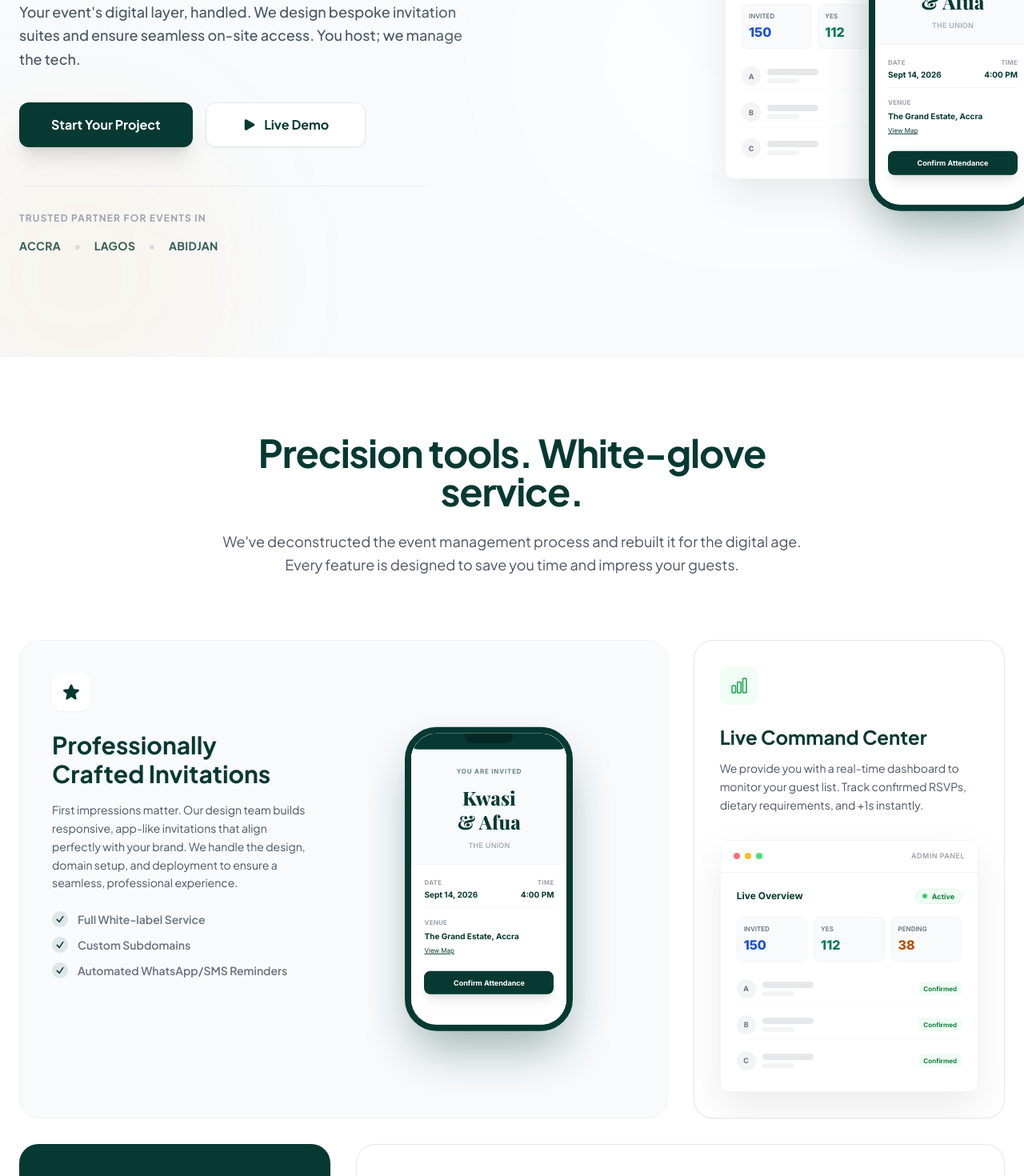
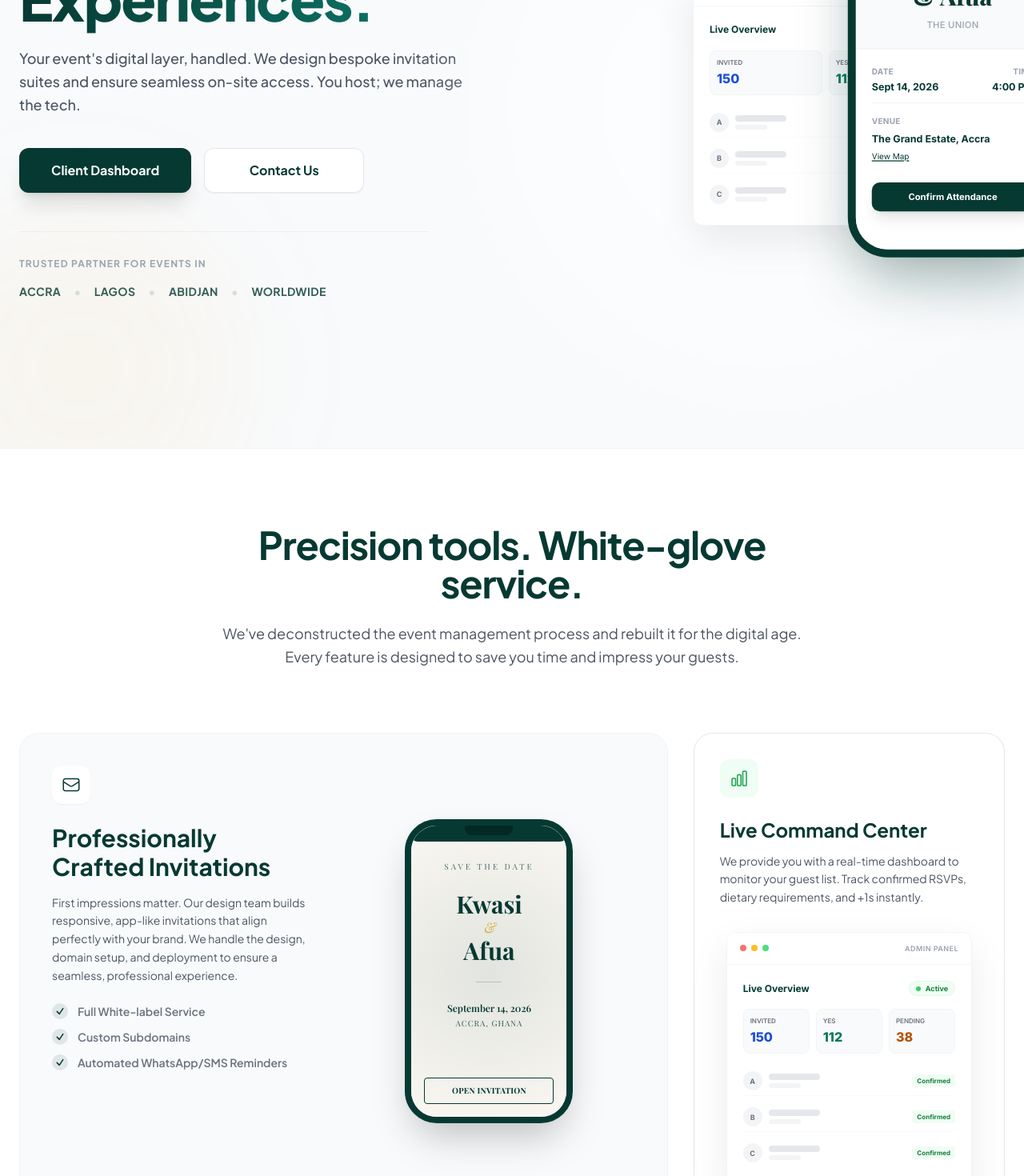
Before and after one commit to geeksiah/digitalGuestbook, a Next.js app in the folder frontend/: page / in a window 1280 px wide. Shown: the part 360-1830 px from the top of the page at 80% size. Built offline with nearby package versions, Linux system fonts and the light colour scheme; a web font is replaced by a local one.

Commit message:
homepage enhancement 4

```diff
--- a/frontend/app/page.tsx
+++ b/frontend/app/page.tsx
@@ -29,7 +29,7 @@ function cn(...classes: (string | undefined | null | false)[]) {
 const Icons = {
   ArrowRight: (props: React.SVGProps<SVGSVGElement>) => <svg fill="none" viewBox="0 0 24 24" stroke="currentColor" strokeWidth={2} {...props}><path strokeLinecap="round" strokeLinejoin="round" d="M13.5 4.5L21 12m0 0l-7.5 7.5M21 12H3" /></svg>,
   Check: (props: React.SVGProps<SVGSVGElement>) => <svg fill="none" viewBox="0 0 24 24" stroke="currentColor" strokeWidth={3} {...props}><path strokeLinecap="round" strokeLinejoin="round" d="M4.5 12.75l6 6 9-13.5" /></svg>,
-  Star: (props: React.SVGProps<SVGSVGElement>) => <svg fill="currentColor" viewBox="0 0 24 24" {...props}><path fillRule="evenodd" d="M10.788 3.21c.448-1.077 1.976-1.077 2.424 0l2.082 5.007 5.404.433c1.164.093 1.636 1.545.749 2.305l-4.117 3.527 1.257 5.273c.271 1.136-.964 2.033-1.96 1.425L12 18.354 7.373 21.18c-.996.608-2.231-.29-1.96-1.425l1.257-5.273-4.117-3.527c-.887-.76-.415-2.212.749-2.305l5.404-.433 2.082-5.006z" clipRule="evenodd" /></svg>,
+  Envelope: (props: React.SVGProps<SVGSVGElement>) => <svg fill="none" viewBox="0 0 24 24" stroke="currentColor" strokeWidth={1.5} {...props}><path strokeLinecap="round" strokeLinejoin="round" d="M21.75 6.75v10.5a2.25 2.25 0 01-2.25 2.25h-15a2.25 2.25 0 01-2.25-2.25V6.75m19.5 0A2.25 2.25 0 0019.5 4.5h-15a2.25 2.25 0 00-2.25 2.25m19.5 0v.243a2.25 2.25 0 01-1.07 1.916l-7.5 4.615a2.25 2.25 0 01-2.36 0L3.32 8.91a2.25 2.25 0 01-1.07-1.916V6.75" /></svg>,
   QrCode: (props: React.SVGProps<SVGSVGElement>) => <svg fill="none" viewBox="0 0 24 24" stroke="currentColor" strokeWidth={1.5} {...props}><path strokeLinecap="round" strokeLinejoin="round" d="M3.75 4.875c0-.621.504-1.125 1.125-1.125h4.5c.621 0 1.125.504 1.125 1.125v4.5c0 .621-.504 1.125-1.125 1.125h-4.5a1.125 1.125 0 01-1.125-1.125v-4.5zM3.75 14.625c0-.621.504-1.125 1.125-1.125h4.5c.621 0 1.125.504 1.125 1.125v4.5c0 .621-.504 1.125-1.125 1.125h-4.5a1.125 1.125 0 01-1.125-1.125v-4.5zM13.5 4.875c0-.621.504-1.125 1.125-1.125h4.5c.621 0 1.125.504 1.125 1.125v4.5c0 .621-.504 1.125-1.125 1.125h-4.5A1.125 1.125 0 0113.5 9.375v-4.5z" /><path strokeLinecap="round" strokeLinejoin="round" d="M6.75 6.75h.75v.75h-.75v-.75zM6.75 16.5h.75v.75h-.75v-.75zM16.5 6.75h.75v.75h-.75v-.75zM13.5 13.5h.75v.75h-.75v-.75zM13.5 19.5h.75v.75h-.75v-.75zM19.5 13.5h.75v.75h-.75v-.75zM19.5 19.5h.75v.75h-.75v-.75zM16.5 16.5h.75v.75h-.75v-.75z" /></svg>,
   Play: (props: React.SVGProps<SVGSVGElement>) => <svg fill="currentColor" viewBox="0 0 24 24" {...props}><path fillRule="evenodd" d="M4.5 5.653c0-1.426 1.529-2.33 2.779-1.643l11.54 6.348c1.295.712 1.295 2.573 0 3.285L7.28 19.991c-1.25.687-2.779-.217-2.779-1.643V5.653z" clipRule="evenodd" /></svg>,
   Smartphone: (props: React.SVGProps<SVGSVGElement>) => <svg fill="none" viewBox="0 0 24 24" stroke="currentColor" strokeWidth={1.5} {...props}><path strokeLinecap="round" strokeLinejoin="round" d="M10.5 1.5H8.25A2.25 2.25 0 006 3.75v16.5a2.25 2.25 0 002.25 2.25h7.5A2.25 2.25 0 0018 20.25V3.75a2.25 2.25 0 00-2.25-2.25H13.5m-3 0V3h3V1.5m-3 0h3m-3 18.75h3" /></svg>,
@@ -78,6 +78,42 @@ const MockupPhone = ({ className }: { className?: string }) => (
           </div>
         </div>
       </div>
+    </div>
+  </div>
+);
+
+// New Stylized Invite for "Features" Section
+const MockupInviteDesign = ({ className }: { className?: string }) => (
+  <div className={cn("relative border-[#063932] bg-[#063932] border-[8px] rounded-[2.5rem] h-[380px] w-[210px] shadow-2xl flex flex-col overflow-hidden bg-white", className)}>
+    <div className="h-[20px] bg-[#063932] w-full absolute top-0 left-0 z-20 flex justify-center rounded-b-lg">
+      <div className="h-[12px] w-[60px] bg-[#042823] rounded-b-lg"></div>
+    </div>
+    {/* Screen Content - Stylized Invite */}
+    <div className="flex-1 relative overflow-hidden font-serif bg-[#FAF7F2] flex flex-col">
+       {/* Background Pattern */}
+       <div className="absolute inset-0 opacity-10 bg-[radial-gradient(circle_at_center,_var(--tw-gradient-stops))] from-[#063932] to-transparent"></div>
+
+       <div className="flex-1 flex flex-col items-center justify-center p-6 text-center z-10 space-y-6">
+          <div className="text-[10px] tracking-[0.3em] uppercase text-[#063932]/70">Save the Date</div>
+          <div>
+            <div className="text-3xl font-bold text-[#063932] leading-none font-serif">Kwasi</div>
+            <div className="text-lg italic text-[#d4af37] font-serif">&</div>
+            <div className="text-3xl font-bold text-[#063932] leading-none font-serif">Afua</div>
+          </div>
+
+          <div className="w-8 h-[1px] bg-[#063932]/20 my-2"></div>
+
+          <div className="space-y-1">
+            <div className="text-xs font-semibold text-[#063932]">September 14, 2026</div>
+            <div className="text-[10px] text-[#063932]/80 uppercase tracking-widest">Accra, Ghana</div>
+          </div>
+       </div>
+
+       <div className="p-4 z-10">
+          <div className="w-full border border-[#063932] text-[#063932] py-2 rounded text-[10px] font-bold text-center uppercase tracking-wide">
+            Open Invitation
+          </div>
+       </div>
     </div>
   </div>
 );
@@ -185,7 +221,7 @@ export default function HomePage() {
             <a href="https://eventpeepo.com/#contact" className="text-sm font-bold text-gray-500 hover:text-[#063932] transition-colors hidden sm:block" target="_blank" rel="noopener noreferrer">
               Contact Us
             </a>
-            <a href="/owner/login" className="bg-[#063932] text-white text-sm font-bold px-5 py-2.5 rounded-lg hover:bg-[#084d43] transition-all shadow-lg hover:shadow-[#063932]/20 active:scale-95" target="_blank" rel="noopener noreferrer">
+            <a href="/admin/login" className="bg-[#063932] text-white text-sm font-bold px-5 py-2.5 rounded-lg hover:bg-[#084d43] transition-all shadow-lg hover:shadow-[#063932]/20 active:scale-95" target="_blank" rel="noopener noreferrer">
               Client Dashboard
             </a>
           </div>
@@ -213,36 +249,35 @@ export default function HomePage() {
               </p>
 
               <div className="flex flex-col sm:flex-row gap-4 justify-center lg:justify-start items-center">
-                <a href="https://eventpeepo.com/#contact" className="h-14 px-10 rounded-xl bg-[#063932] text-white font-bold text-base flex items-center justify-center hover:bg-[#084d43] transition-all shadow-xl hover:shadow-2xl hover:-translate-y-1 min-w-[200px]" target="_blank" rel="noopener noreferrer">
-                  Start Your Project
+                <a href="/admin/login" className="h-14 px-10 rounded-xl bg-[#063932] text-white font-bold text-base flex items-center justify-center hover:bg-[#084d43] transition-all shadow-xl hover:shadow-2xl hover:-translate-y-1 min-w-[200px]" target="_blank" rel="noopener noreferrer">
+                  Client Dashboard
                 </a>
-                <a href="/e/sample-wedding" className="h-14 px-10 rounded-xl bg-white border border-gray-200 text-[#063932] font-bold text-base flex items-center justify-center gap-2 hover:border-gray-300 transition-all hover:bg-gray-50 shadow-sm min-w-[200px]" target="_blank" rel="noopener noreferrer">
-                  <Icons.Play className="w-5 h-5" />
-                  Live Demo
+                <a href="https://eventpeepo.com/#contact" className="h-14 px-10 rounded-xl bg-white border border-gray-200 text-[#063932] font-bold text-base flex items-center justify-center gap-2 hover:border-gray-300 transition-all hover:bg-gray-50 shadow-sm min-w-[200px]" target="_blank" rel="noopener noreferrer">
+                  Contact Us
                 </a>
               </div>
 
               <div className="mt-12 pt-8 border-t border-gray-200/60 max-w-lg mx-auto lg:mx-0">
                 <p className="text-xs font-bold text-gray-400 uppercase tracking-widest mb-4">Trusted Partner For Events In</p>
                 <div className="flex justify-center lg:justify-start gap-4 text-[#063932] font-bold opacity-80 text-sm tracking-wide">
-                  <span>ACCRA</span> <span className="text-gray-300">•</span> <span>LAGOS</span> <span className="text-gray-300">•</span> <span>ABIDJAN</span>
+                  <span>ACCRA</span> <span className="text-gray-300">•</span> <span>LAGOS</span> <span className="text-gray-300">•</span> <span>ABIDJAN</span> <span className="text-gray-300">•</span> <span>WORLDWIDE</span>
                 </div>
               </div>
             </div>
 
             {/* Right: Visual Composition */}
-            <div className="relative flex justify-center lg:justify-end items-center h-full min-h-[400px]">
+            <div className="relative flex justify-center lg:justify-end items-center h-full min-h-[500px] lg:min-h-[600px]">
               {/* Background Blob */}
               <div className="absolute top-1/2 left-1/2 -translate-x-1/2 -translate-y-1/2 w-[120%] h-[120%] bg-white/50 blur-3xl rounded-full z-0"></div>
 
               {/* Composition Container */}
-              <div className="relative z-10 flex items-end">
-                {/* Phone Mockup (Front) */}
-                <div className="z-20 transform translate-x-10 scale-100">
+              <div className="relative z-10 flex items-end justify-center lg:justify-end">
+                {/* Phone Mockup (Front) - Centered on Mobile, Pushed on Desktop */}
+                <div className="z-20 transform scale-100 lg:scale-125 lg:translate-x-10 origin-bottom">
                   <MockupPhone />
                 </div>
-                {/* Dashboard Mockup (Back) */}
-                <div className="absolute left-[-140px] bottom-10 z-10 w-[320px] hidden sm:block animate-float" style={{ animationDelay: '1s' }}>
+                {/* Dashboard Mockup (Back) - Increased Size for Desktop */}
+                <div className="absolute left-[-50px] lg:left-[-180px] bottom-10 z-10 w-[320px] lg:w-[480px] hidden sm:block animate-float" style={{ animationDelay: '1s' }}>
                   <MockupDashboard />
                 </div>
               </div>
@@ -268,7 +303,7 @@ export default function HomePage() {
             <div className="md:col-span-2 rounded-3xl bg-[#F8FAFC] border border-gray-100 overflow-hidden relative group min-h-[500px] p-10 flex flex-col md:flex-row hover:border-[#063932]/20 transition-colors duration-500">
               <div className="relative z-10 flex-1 pr-0 md:pr-10">
                 <div className="w-12 h-12 bg-white rounded-xl shadow-sm flex items-center justify-center mb-6 text-[#063932]">
-                  <Icons.Star className="w-6 h-6" />
+                  <Icons.Envelope className="w-6 h-6" />
                 </div>
                 <h3 className="text-3xl font-bold text-[#063932] mb-4">Professionally Crafted Invitations</h3>
                 <p className="text-gray-600 mb-6 leading-relaxed text-sm">
@@ -281,8 +316,8 @@ export default function HomePage() {
                 </ul>
               </div>
               <div className="relative w-full md:w-1/2 flex justify-center items-center mt-10 md:mt-0">
-                <div className="transform md:scale-90 lg:scale-100 transition-transform duration-700 group-hover:-translate-y-2">
-                  <MockupPhone />
+                <div className="transform scale-100 transition-transform duration-700 group-hover:-translate-y-2">
+                  <MockupInviteDesign />
                 </div>
               </div>
             </div>
@@ -297,7 +332,7 @@ export default function HomePage() {
                 We provide you with a real-time dashboard to monitor your guest list. Track confirmed RSVPs, dietary requirements, and +1s instantly.
               </p>
               <div className="flex-1 relative w-full mt-auto">
-                <div className="transition-transform duration-500 group-hover:scale-105 w-full">
+                <div className="transition-transform duration-500 group-hover:scale-105 w-full px-2">
                   <MockupDashboard />
                 </div>
               </div>
```
